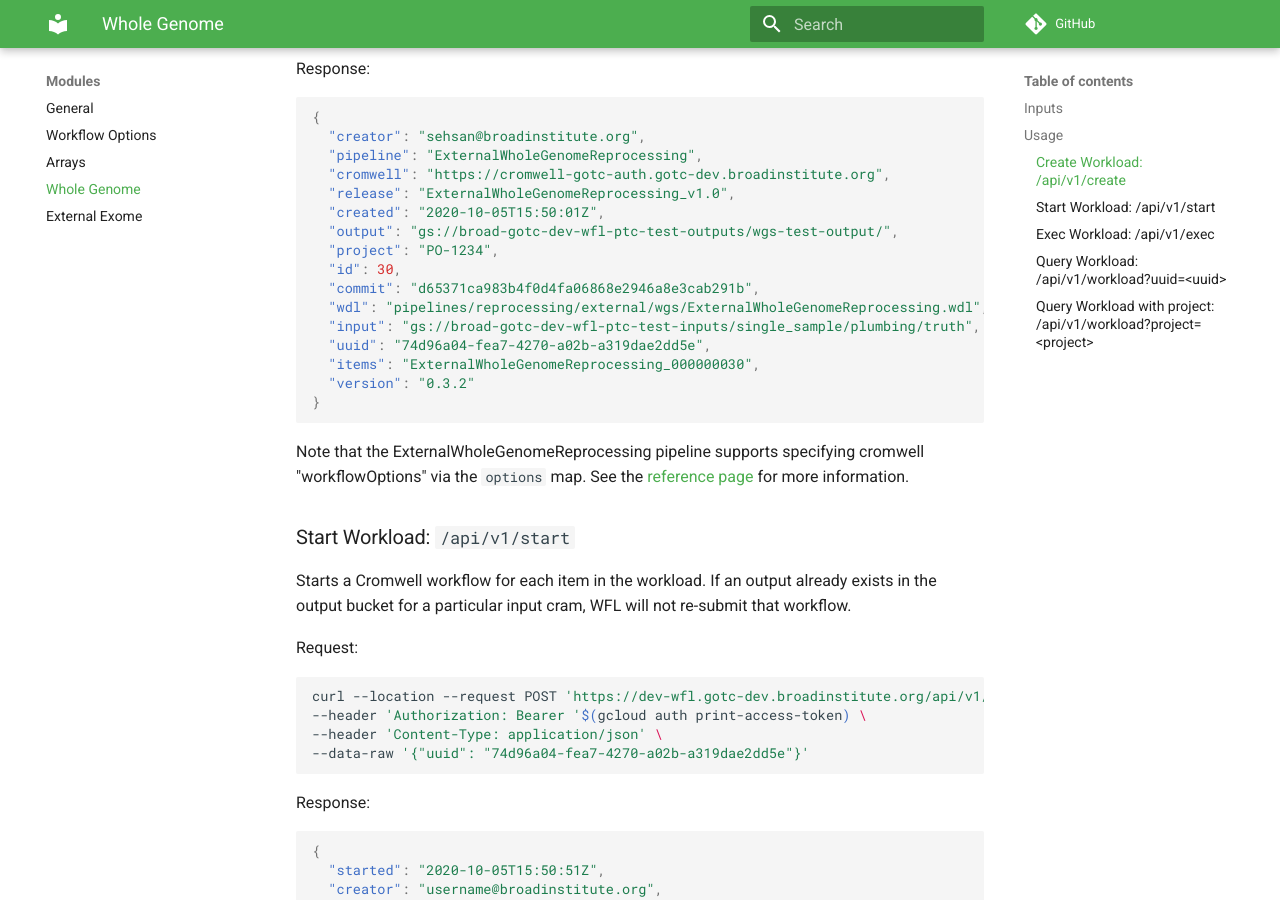
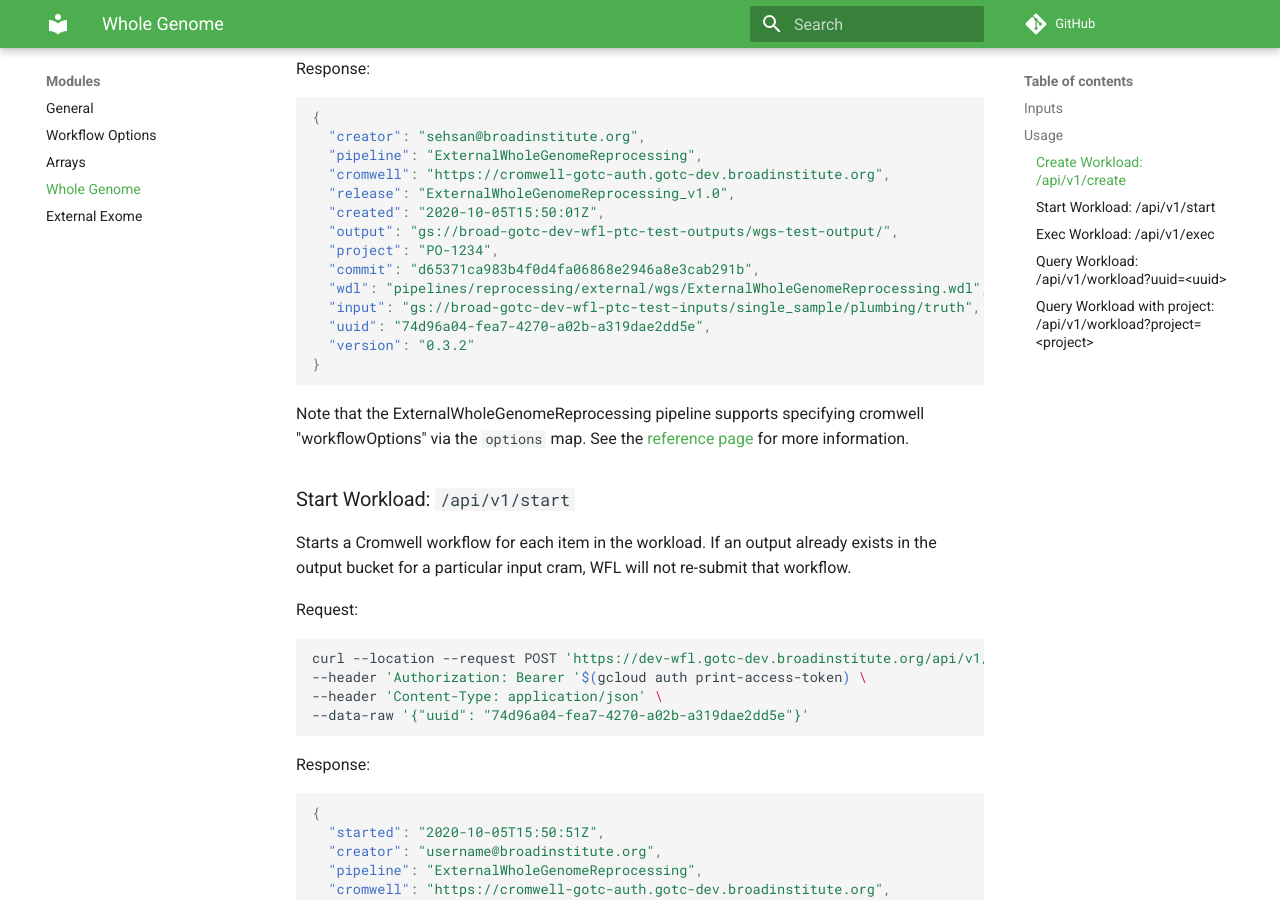
Before and after one commit to broadinstitute/wfl, an MkDocs documentation site: the page built from docs/md/dev-wgs.md, in a window 1280 px wide and 900 px high, scrolled down 1749 px. Built offline with MkDocs 1.6.1 and Material for MkDocs 9.7.7, drawn with Linux system fonts in a browser that asks for light colours; comment, search, counter and statistics services are not loaded.

Commit message:
update docs removing id and items

````diff
--- a/docs/md/dev-wgs.md
+++ b/docs/md/dev-wgs.md
@@ -100,12 +100,10 @@ Response:
   "created": "2020-10-05T15:50:01Z",
   "output": "gs://broad-gotc-dev-wfl-ptc-test-outputs/wgs-test-output/",
   "project": "PO-1234",
-  "id": 30,
   "commit": "d65371ca983b4f0d4fa06868e2946a8e3cab291b",
   "wdl": "pipelines/reprocessing/external/wgs/ExternalWholeGenomeReprocessing.wdl",
   "input": "gs://broad-gotc-dev-wfl-ptc-test-inputs/single_sample/plumbing/truth",
   "uuid": "74d96a04-fea7-4270-a02b-a319dae2dd5e",
-  "items": "ExternalWholeGenomeReprocessing_000000030",
   "version": "0.3.2"
 }
 ```
````
Also changed, not shown: docs/md/workflow-options.md (+0 -2 lines).
